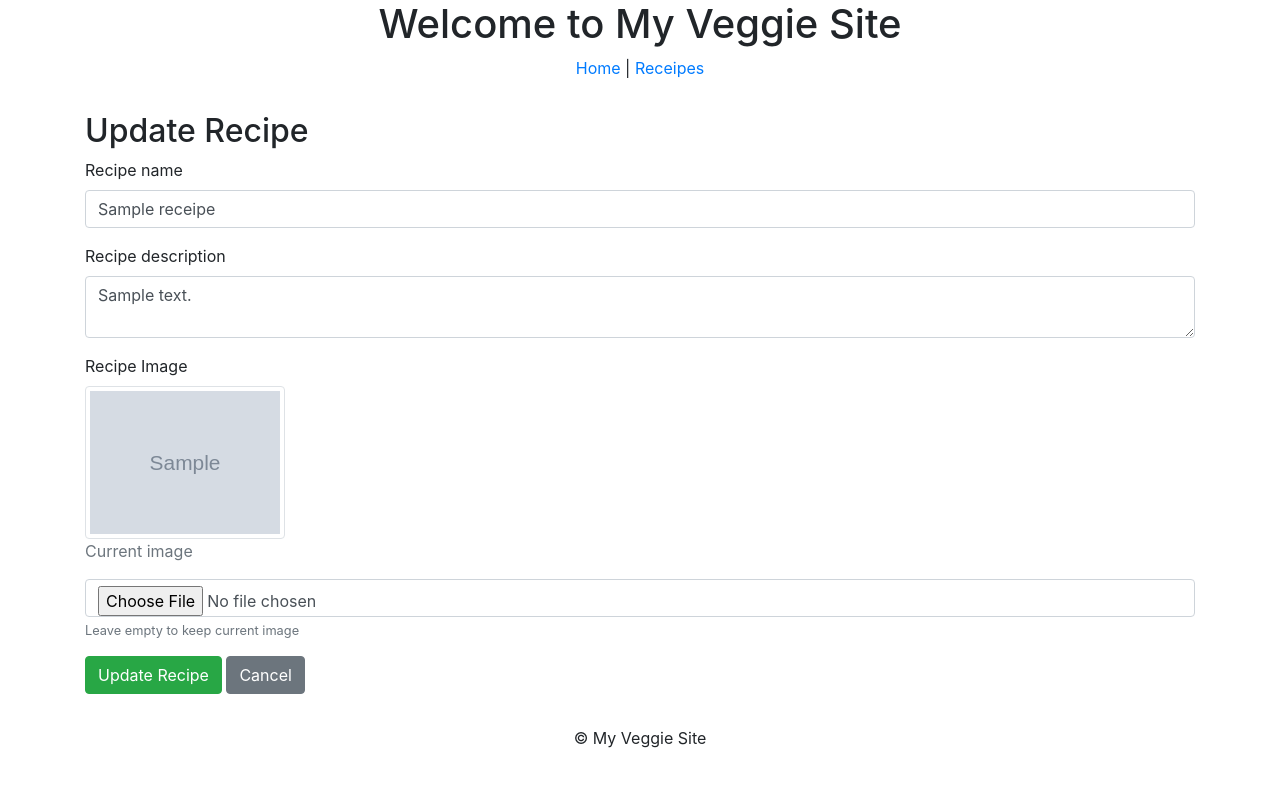
After one commit to sayedabdulkarim/django_rfrshr, a Django app: page /update-receipe/1/ in a window 1280 px wide. The commit adds this page. Shown: the top 787 px of the page. Run offline with Django 5.2, Linux system fonts and the light colour scheme; tables that the repository leaves empty hold one stand-in row (values such as "Sample post"); grey boxes marked "Sample" are stand-in pictures; some libraries are stand-ins or nearby versions.

Commit message:
Add update recipe template with form for editing recipe details
- Created a new HTML template for updating recipes.
- Included fields for recipe name, description, and image upload.
- Added CSRF token for form security.
- Displayed current recipe image if available.
- Provided a button to submit the form and a link to cancel the update.

```diff
--- a/tutOne/core/core/urls.py
+++ b/tutOne/core/core/urls.py
@@ -20,7 +20,7 @@ from django.conf import settings
 from django.conf.urls.static import static
 ## custom imports
 from home.views import home, successPageFromHome
-from vege.views import receipes, delete_receipe
+from vege.views import receipes, delete_receipe, update_receipe
 
 urlpatterns = [
     path('admin/', admin.site.urls),
@@ -30,6 +30,7 @@ urlpatterns = [
     ## receipes view
     path('receipes/', receipes, name='receipes'),
     path('delete-receipe/<int:id>/', delete_receipe, name='delete_receipe'),
+    path('update-receipe/<int:id>/', update_receipe, name='update_receipe'),
 ]
 
 # Serve media files during development
--- a/tutOne/core/vege/templates/receipes.html
+++ b/tutOne/core/vege/templates/receipes.html
@@ -46,6 +46,7 @@
                                 {{ receipe.updated_at|date:"Y-m-d H:i" }}
                             </small>
                         </p>
+                        <a href="/update-receipe/{{ receipe.id }}/" class="btn btn-warning btn-sm me-2">Edit</a>
                         <a href="/delete-receipe/{{ receipe.id }}/" class="btn btn-danger btn-sm">Delete</a>
                     </div>
                 </div>
--- /dev/null
+++ b/tutOne/core/vege/templates/update_receipe.html
@@ -0,0 +1,36 @@
+{% extends "base.html" %}
+
+{% block title %}Update Recipe{% endblock %}
+
+{% block content %}
+<div class="container">
+    <h2>Update Recipe</h2>
+    <form method="post" enctype="multipart/form-data">
+        {% csrf_token %}
+        <div class="mb-3">
+            <label for="receipe_name" class="form-label">Recipe name</label>
+            <input type="text" class="form-control" name="receipe_name" id="receipe_name"
+                value="{{ receipe.receipe_name }}" required>
+        </div>
+        <div class="mb-3">
+            <label for="receipe_description" class="form-label">Recipe description</label>
+            <textarea class="form-control" name="receipe_description" id="receipe_description"
+                required>{{ receipe.receipe_description }}</textarea>
+        </div>
+        <div class="mb-3">
+            <label for="receipe_image" class="form-label">Recipe Image</label>
+            {% if receipe.receipe_image %}
+            <div class="mb-2">
+                <img src="{{ receipe.receipe_image.url }}" alt="Current Image"
+                    style="max-width: 200px; max-height: 200px;" class="img-thumbnail">
+                <p class="text-muted">Current image</p>
+            </div>
+            {% endif %}
+            <input type="file" class="form-control" id="receipe_image" name="receipe_image">
+            <small class="form-text text-muted">Leave empty to keep current image</small>
+        </div>
+        <button type="submit" class="btn btn-success">Update Recipe</button>
+        <a href="/receipes/" class="btn btn-secondary">Cancel</a>
+    </form>
+</div>
+{% endblock %}
--- a/tutOne/core/vege/views.py
+++ b/tutOne/core/vege/views.py
@@ -30,3 +30,25 @@ def delete_receipe(request, id):
     receipe = get_object_or_404(Receipe, id=id)
     receipe.delete()
     return redirect('/receipes/')
+
+def update_receipe(request, id):
+    """Update a specific recipe"""
+    receipe = get_object_or_404(Receipe, id=id)
+
+    if request.method == "POST":
+        receipe_name = request.POST.get('receipe_name')
+        receipe_description = request.POST.get('receipe_description')
+        receipe_image = request.FILES.get('receipe_image')
+
+        # Update the recipe fields
+        receipe.receipe_name = receipe_name
+        receipe.receipe_description = receipe_description
+
+        # Only update image if a new one is provided
+        if receipe_image:
+            receipe.receipe_image = receipe_image
+
+        receipe.save()
+        return redirect('/receipes/')
+
+    return render(request, 'update_receipe.html', {'receipe': receipe})
```
Also changed, not shown: tutOne/core/media/recipes/Screenshot_2024-04-09_at_15_mromzDa.56.06.png (added), tutOne/core/media/recipes/Screenshot_2024-04-10_at_01.01.13.png (added).
